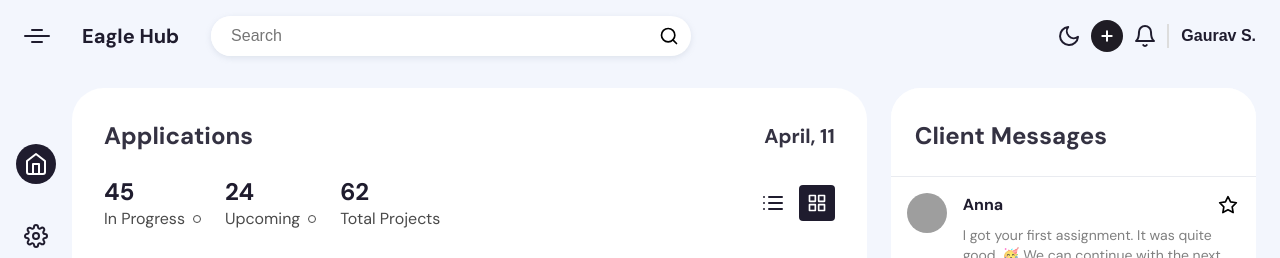
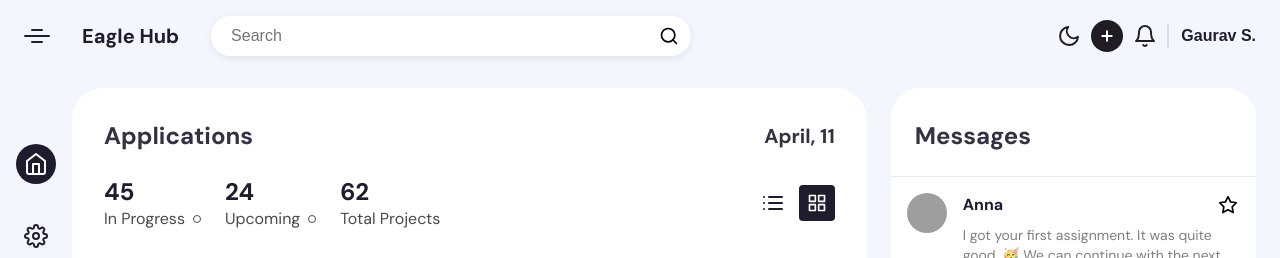
Before and after one commit to Tscheschlog/SQLProject, a website: page views/index.html in a window 1280 px wide. Shown: the top 258 px of the page. Drawn offline with Linux system fonts and the light colour scheme; grey boxes are pictures that could not be loaded.

Commit message:
"changed client messages to messages"

```diff
--- a/views/index.html
+++ b/views/index.html
@@ -140,7 +140,7 @@
             <line x1="9" y1="9" x2="15" y2="15" /></svg>
         </button>
         <div class="projects-section-header">
-          <p>Client Messages</p>
+          <p>Messages</p>
         </div>
         <div class="messages">
           <div class="message-box">
```
